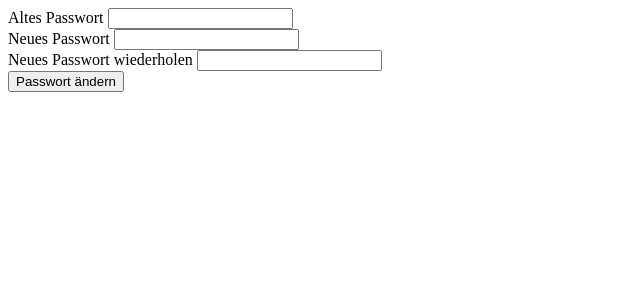
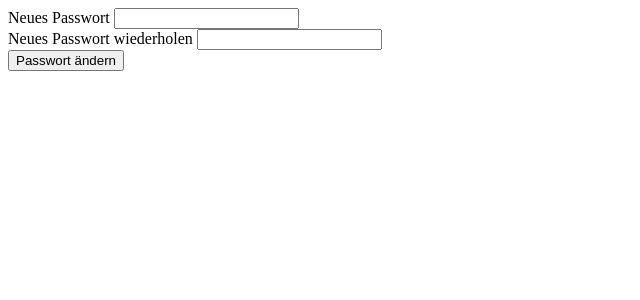
Before and after one commit to Luzi-Martin/LegoShop, a PHP site: page /editPassword.php in a window 1280 px wide. Shown: the top 300 px of the page, without its empty margins (0-640 px from the left). Run offline with PHP 8.4, Linux system fonts and the light colour scheme.

Commit message:
Added possibility to change Password in userEdit

```diff
--- a/templates/user/edit.php
+++ b/templates/user/edit.php
@@ -53,7 +53,7 @@
 		</div>
 		<div class="row">
 			<div class="col-md-5 mt-2">
-                <a href="user/editPassword"<button type="submit" class="btn btn-primary">Passwort ändern</button></a>
+                <a href="/user/editPassword" class="btn btn-primary">Passwort ändern</a>
 			</div>
         </div>
 	</form>
--- a/templates/user/editPassword.php
+++ b/templates/user/editPassword.php
@@ -1,20 +1,17 @@
 	<div class="row">
-	<form action="/user/editPassword" method="post" class="col-6">
+		<form action="/user/doEditPassword" method="post" class="col-6">
 			<div class="form-group">
-			<label for="fname">Altes Passwort</label>
-			<input id="fname" name="fname" type="text" class="form-control" required>
+				<label for="firstNewPwd">Neues Passwort</label>
+				<input id="firstNewPwd" name="firstNewPwd" type="password" class="form-control" required>
 			</div>
 			<div class="form-group">
-			<label for="lname">Neues Passwort</label>
-			<input id="lname" name="lname" type="text" class="form-control" required>
-		</div>
-		<div class="form-group">
-			<label for="email">Neues Passwort wiederholen</label>
-			<input id="email" name="email" type="email" class="form-control" required>
+				<label for="secondNewPwd">Neues Passwort wiederholen</label>
+				<input id="secondNewPwd" name="secondNewPwd" type="password" class="form-control" required>
 			<div class="row">
-			<div class=" col-md-5">
+				<div class=" col-md-5 mt-2">
 					<button type="submit" name="send" class="btn btn-primary">Passwort ändern</button>
 				</div>
 			</div>
 		</form>
 	</div>
+</div>
```
Also changed, not shown: src/Controller/AdminController.php (+2 -6 lines), src/Controller/ShopController.php (+3 -9 lines), src/Controller/UserController.php (+21 -6 lines), src/Repository/UserRepository.php (+13 -0 lines). Lines whose indentation alone changed are shown as unchanged.
